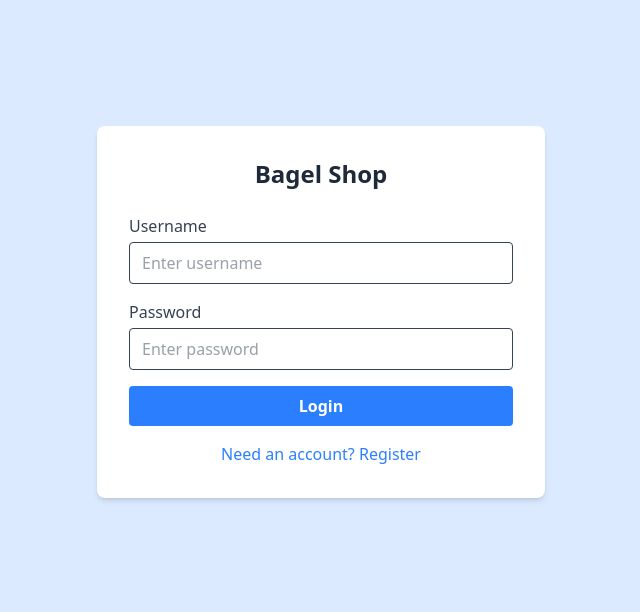
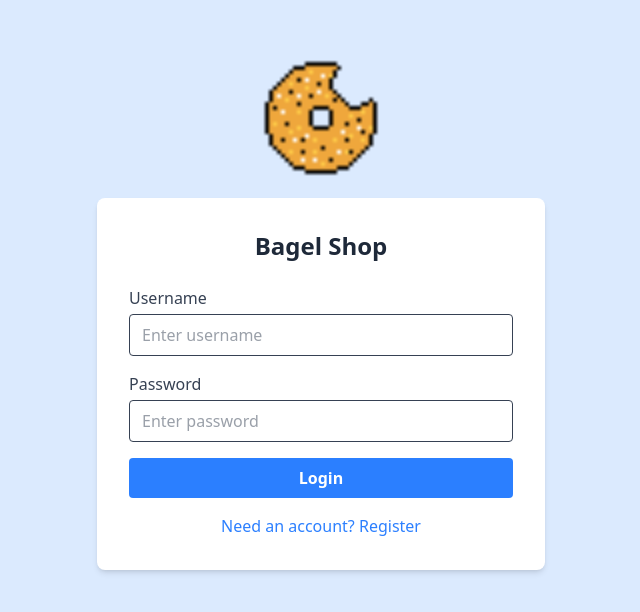
Before and after one commit to joshuagudgel/bagel-order-simple, a React (Vite) app in the folder frontend/: page /login in a window 1280 px wide. Shown: the part 104-716 px from the top of the page, without its empty margins (319-959 px from the left). Built offline with nearby package versions, Linux system fonts and the light colour scheme; no server answers.

Commit message:
add logo to login page

```diff
--- a/frontend/src/components/Login.jsx
+++ b/frontend/src/components/Login.jsx
@@ -1,6 +1,7 @@
 import React, { useState } from 'react';
 import { useNavigate } from 'react-router-dom';
 import { useAuth, ROLES } from '../context/AuthContext';
+import bagelLogo from '../assets/images/bagel-logo.png';
 
 const Login = () => {
   const [username, setUsername] = useState('');
@@ -50,6 +51,14 @@ const Login = () => {
 
   return (
     <div className="flex flex-col items-center justify-center min-h-screen bg-blue-100">
+      <div className="flex flex-col items-center max-w-md w-full">
+        <div className="mb-4 w-full flex justify-center">
+            <img
+              src={bagelLogo}
+              alt="Bagel Shop Logo"
+              className="w-32 h-32 object-contain"
+            />
+          </div>
         <div className="bg-white shadow-md rounded-lg p-8 max-w-md w-full">
           <h1 className="text-2xl font-bold mb-6 text-center text-gray-800">
             {isRegistering ? 'Register for Bagel Shop' : 'Bagel Shop'}
@@ -146,6 +155,7 @@ const Login = () => {
           </div>
         </div>
       </div>
+    </div>
   );
 };
 
```
Lines whose indentation alone changed are shown as unchanged.
